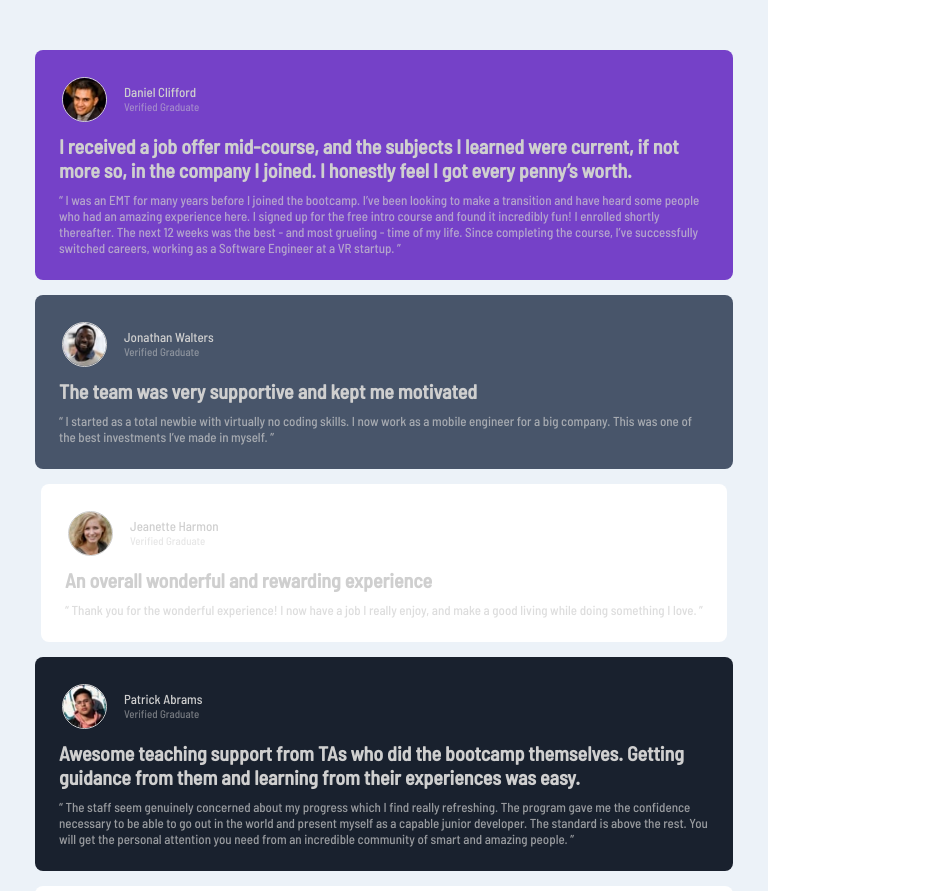
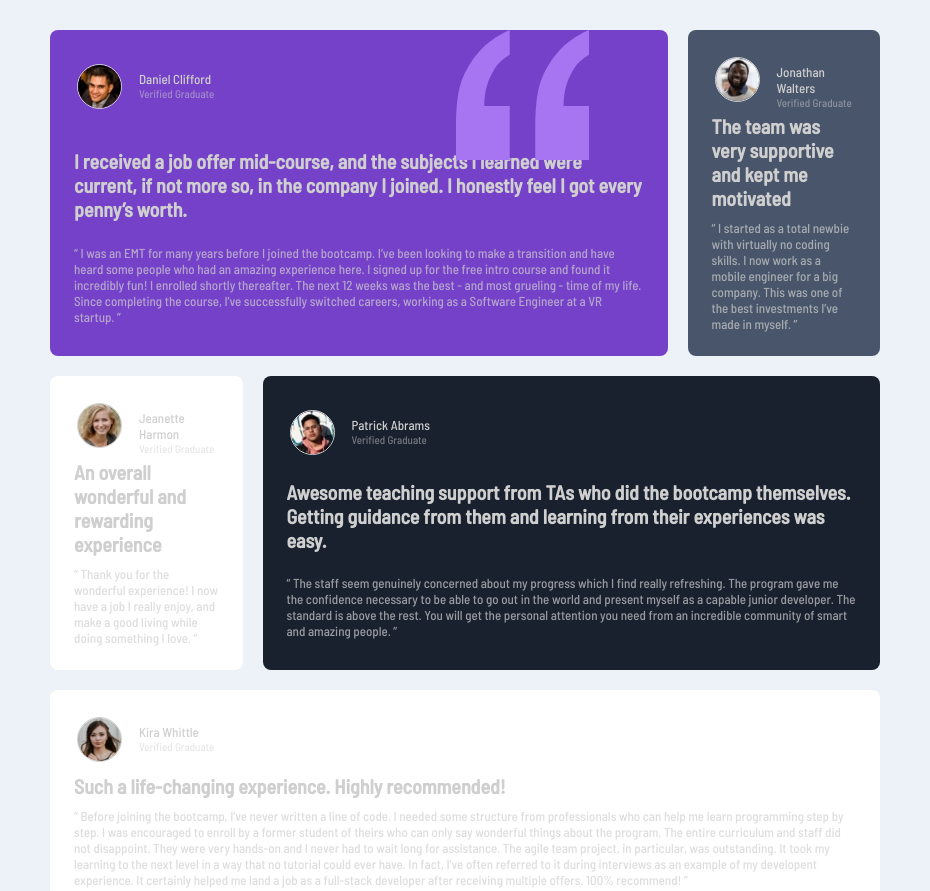
Before and after one commit to Karma-Tsering/testimonials-grid-section-main, a plain HTML site: page index.html in a window 768 px wide. Shown: the top 891 px of the page, 930 px wide, since content can reach past the window. Drawn offline with Linux system fonts and the light colour scheme.

Commit message:
mostly complete

```diff
--- a/index.html
+++ b/index.html
@@ -24,7 +24,7 @@
    <div class="name"> Daniel Clifford </div>
   <div class="status"> Verified Graduate </div>
   </div>
-
+<div class="img"><img src="./images/bg-pattern-quotation.svg" alt="qoute"></div>
   <p class="about"> I received a job offer mid-course, and the subjects I learned were current, if not more so,
   in the company I joined. I honestly feel I got every penny’s worth.
 </p>
--- a/style.css
+++ b/style.css
@@ -5,22 +5,26 @@
 }
 body{
     font: 500 13px Barlow Semi Condensed;
+    display: grid;
+    place-items: center;
+    height: 100vh;
+    width: 100vw;
 }
 
 .wrapper{
     width: 100vw;
     min-width: 341px;
-    padding:50px 0;
-    display: flex;
-    flex-direction: column;
-    justify-content: space-around;
-    align-items: center;
+    padding:30px 50px;
+    display:grid;
+    grid-gap: 20px;
+grid-template-columns: repeat(5,1fr);
+grid-template-rows: auto auto;
     background-color: hsl(210, 46%, 95%);
 
 }
 .box{
     padding:24px;
-    margin: 0 35px 15px 35px;
+    /* margin: 0 35px 15px 35px; */
     border-radius: 8px;
     display: flex;
     justify-content: space-around;
@@ -28,21 +32,24 @@ body{
 }
 .container1{
     background-color: hsl(263, 55%, 52%);
-
+    grid-column: 1/4;
+    position: relative;
 }
 .container2{
     background-color:hsl(217, 19%, 35%);
-
+   grid-column: 4/5;
 }
 .container3{
     background-color:hsl(0, 0%, 100%) ;
+    grid-row: 2/3;
 }
 .container4{
     background-color:hsl(219, 29%, 14%);
+    grid-area: 2/2/3/5;
 }
 .container5{
     background-color:hsl(0, 0%, 100%);
-
+    grid-area: 1/5/3/6;
 }
 
 .header{
@@ -56,6 +63,15 @@ img{
     border:rgb(207, 207, 207) 1px solid;
     border-radius: 50%;
     margin-right: 17px;
+}
+
+.img img{
+    border-radius: 0;
+    border:none;
+    position: absolute;
+    top: 0;
+    right:10%;
+    height: 40%;
 }
 .name{
     color: hsl(0, 0%, 81%);
@@ -76,3 +92,37 @@ img{
     opacity: .7;
     color: hsl(0, 0%, 81%);
 }
+/* for hight end and mid range phones */
+@media screen and (max-width:575px) {
+
+    .wrapper{
+        display: flex;
+        flex-direction: column;
+        padding: 28px;
+    }
+}
+
+/* for tab and ipads screen size */
+@media screen and (min-width:576px) and (max-width:1115px)
+{
+    .wrapper{
+        display: grid;
+        grid-template-columns: repeat(4,1fr);
+        min-width: 930px;
+    }
+    .container1{
+    grid-column:1/4;
+}
+.container2{
+   grid-column: 4/5;
+}
+.container3{
+    grid-row: 2/3;
+}
+.container4{
+    grid-area: 2/2/3/5;
+}
+.container5{
+    grid-area: 3/1/4/5;
+}
+}
```
